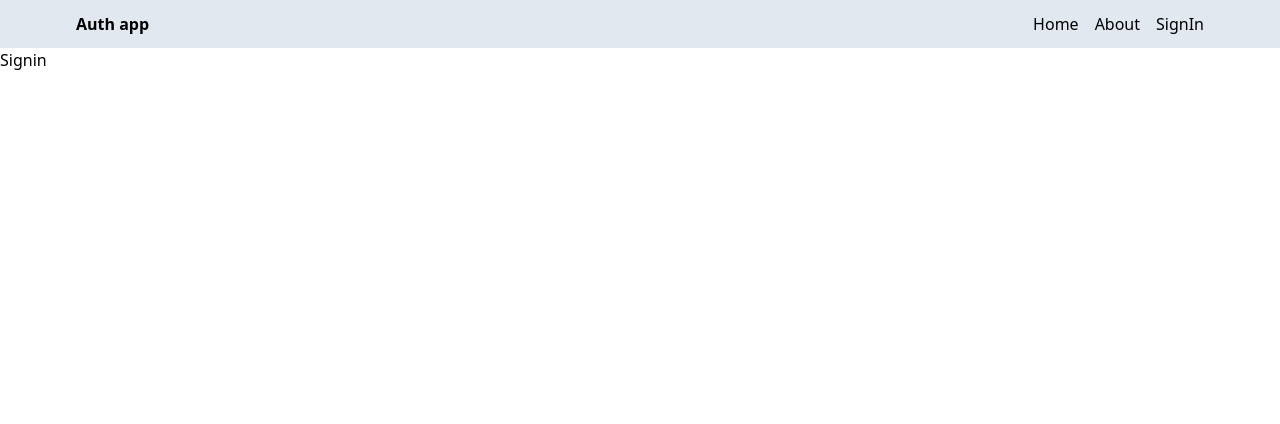
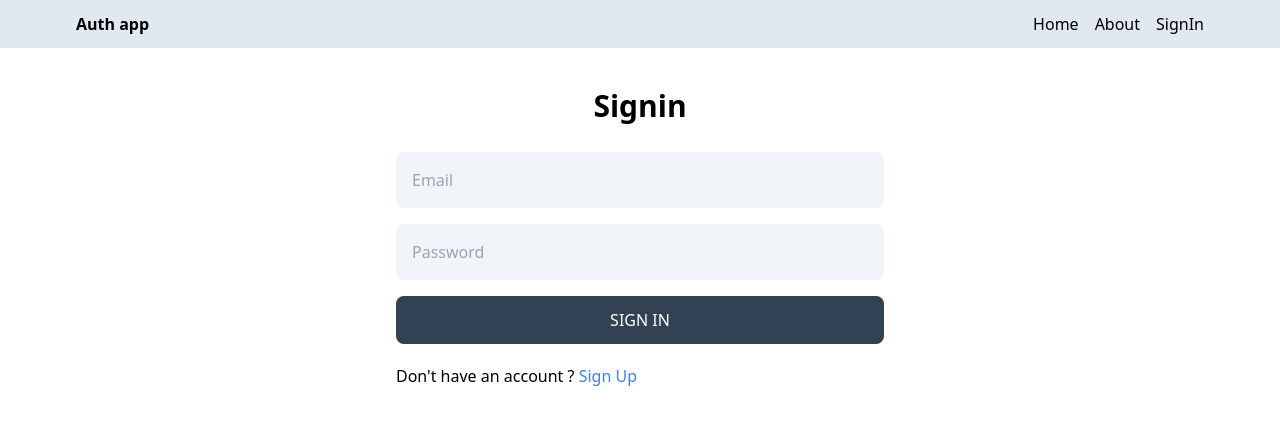
Before and after one commit to ramaditya777/MERN-auth, a React (Vite) app in the folder client/: page /sign-in in a window 1280 px wide. Shown: the top 424 px of the page. Built offline with nearby package versions, Linux system fonts and the light colour scheme.

Commit message:
complete the signin page functionality

```diff
--- a/client/src/pages/SignIn.jsx
+++ b/client/src/pages/SignIn.jsx
@@ -1,7 +1,82 @@
-import React from "react";
+import React, { useState } from "react";
+import { Link, useNavigate } from "react-router-dom";
 
-const Signin = () => {
-  return <div>Signin</div>;
+const SignIn = () => {
+  const [formData, setFromData] = useState({
+    username: "",
+    email: "",
+    password: "",
+  });
+  const [error, setError] = useState(false);
+  const [loading, setLoading] = useState(false);
+  const navigate = useNavigate();
+  const handleChange = (e) => {
+    setFromData({ ...formData, [e.target.id]: e.target.value });
+  };
+  // console.log(formData);
+  const handleSubmit = async (e) => {
+    try {
+      e.preventDefault();
+      setLoading(true);
+      setError(false);
+
+      const res = await fetch(`http://localhost:3000/api/auth/signin`, {
+        method: "POST",
+        headers: {
+          "Content-Type": "application/json",
+        },
+        body: JSON.stringify(formData),
+      });
+      const data = await res.json();
+      console.log(data);
+      setLoading(false);
+      if (data.success == false) {
+        setError(false);
+        return;
+      }
+      navigate("/");
+    } catch (error) {
+      console.log(error);
+      setLoading(false);
+      setError(true);
+    }
+  };
+  return (
+    <div className="p-3  max-w-lg mx-auto">
+      <h1 className="text-3xl text-center font-semibold my-7">Signin</h1>
+      <form onSubmit={handleSubmit} className="flex flex-col gap-4">
+        <input
+          type="email"
+          placeholder="Email"
+          id="email"
+          className="bg-slate-100 p-4 rounded-lg"
+          onChange={handleChange}
+        />
+        <input
+          type="password"
+          placeholder="Password"
+          id="password"
+          className="bg-slate-100 p-4 rounded-lg"
+          onChange={handleChange}
+        />
+        <button
+          disabled={loading}
+          className="bg-slate-700 text-white p-3 rounded-lg uppercase hover:opacity-95 disabled:opacity-80"
+        >
+          {loading ? "loading..." : "Sign In"}
+        </button>
+      </form>
+      <div className="flex gap-2 mt-5">
+        <p>
+          Don't have an account ?{" "}
+          <Link to="/sign-up">
+            <span className="text-blue-500">Sign Up</span>
+          </Link>
+        </p>
+      </div>
+      <p className="text-red-700 mt-5">{error && "Something went wrong !"}</p>
+    </div>
+  );
 };
 
-export default Signin;
+export default SignIn;
--- a/client/src/pages/SignUp.jsx
+++ b/client/src/pages/SignUp.jsx
@@ -1,5 +1,5 @@
 import React, { useState } from "react";
-import { Link } from "react-router-dom";
+import { Link, useNavigate } from "react-router-dom";
 
 const SignUp = () => {
   const [formData, setFromData] = useState({
@@ -9,6 +9,7 @@
   });
   const [error, setError] = useState(false);
   const [loading, setLoading] = useState(false);
+  const navigate = useNavigate();
   const handleChange = (e) => {
     setFromData({ ...formData, [e.target.id]: e.target.value });
   };
@@ -33,6 +34,7 @@
         setError(false);
         return;
       }
+      navigate("/sign-in");
     } catch (error) {
       console.log(error);
       setLoading(false);
```
